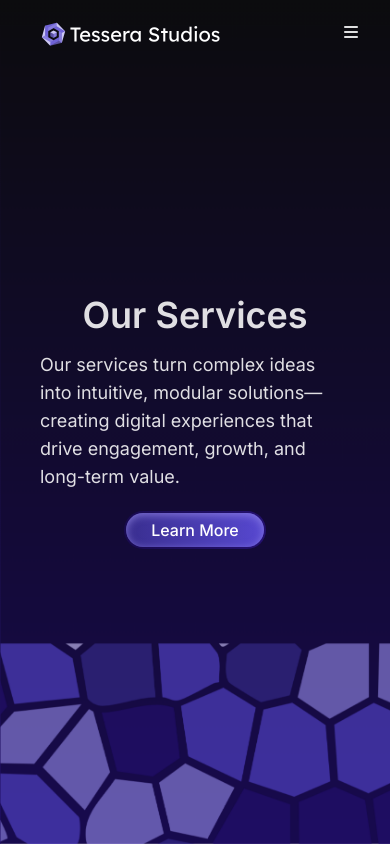
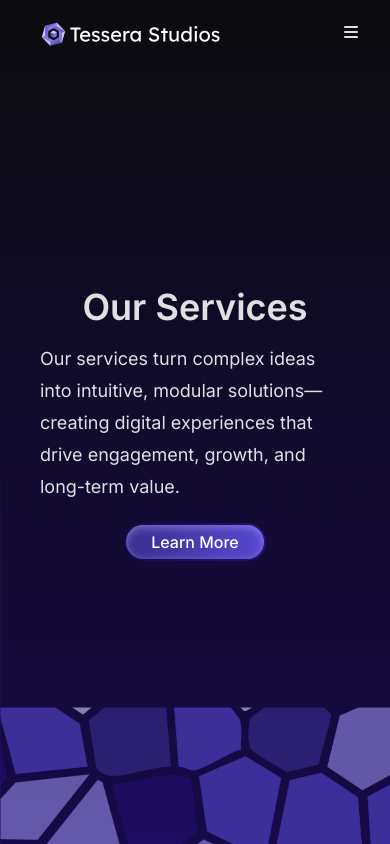
Before and after one commit to Tessera-Studios/Tessera-Web, a React (Vite) app in the folder frontend/: page /services in a window 390 px wide. Shown: the top 844 px of the page. Built offline with nearby package versions, Linux system fonts and the light colour scheme.

Commit message:
Fixed mobile styling on our services landing

```diff
--- a/frontend/src/pages/Services.tsx
+++ b/frontend/src/pages/Services.tsx
@@ -7,10 +7,10 @@ import ContactCTA from "../components/ContactCTA";
 function Services() {
     return (
         <>
-            <div id="services-landing" className="flex flex-col justify-center items-center md:text-center min-h-[100vh] p-10 md:p-20">
+            <div id="services-landing" className="flex flex-col justify-center items-center md:text-center min-h-[110vh] p-10 md:p-20">
                 <p className="text-4xl md:text-5xl text-center font-semibold mb-4">Our Services</p>
-                <p className="text-lg md:max-w-1/2 mb-5">Our services turn complex ideas into intuitive, modular solutions—creating digital experiences that drive engagement, growth, and long-term value.</p>
-                <button id="services-learn-more-button" onClick={() => {
+                <p className="text-lg md:max-w-1/2 mb-5 leading-8 md:leading-7">Our services turn complex ideas into intuitive, modular solutions—creating digital experiences that drive engagement, growth, and long-term value.</p>
+                <button id="services-learn-more-button" className="mb-20" onClick={() => {
                     const section = document.getElementById("services-software-development");
                     section?.scrollIntoView({ behavior: "smooth" });
                 }}>Learn More</button>
```
